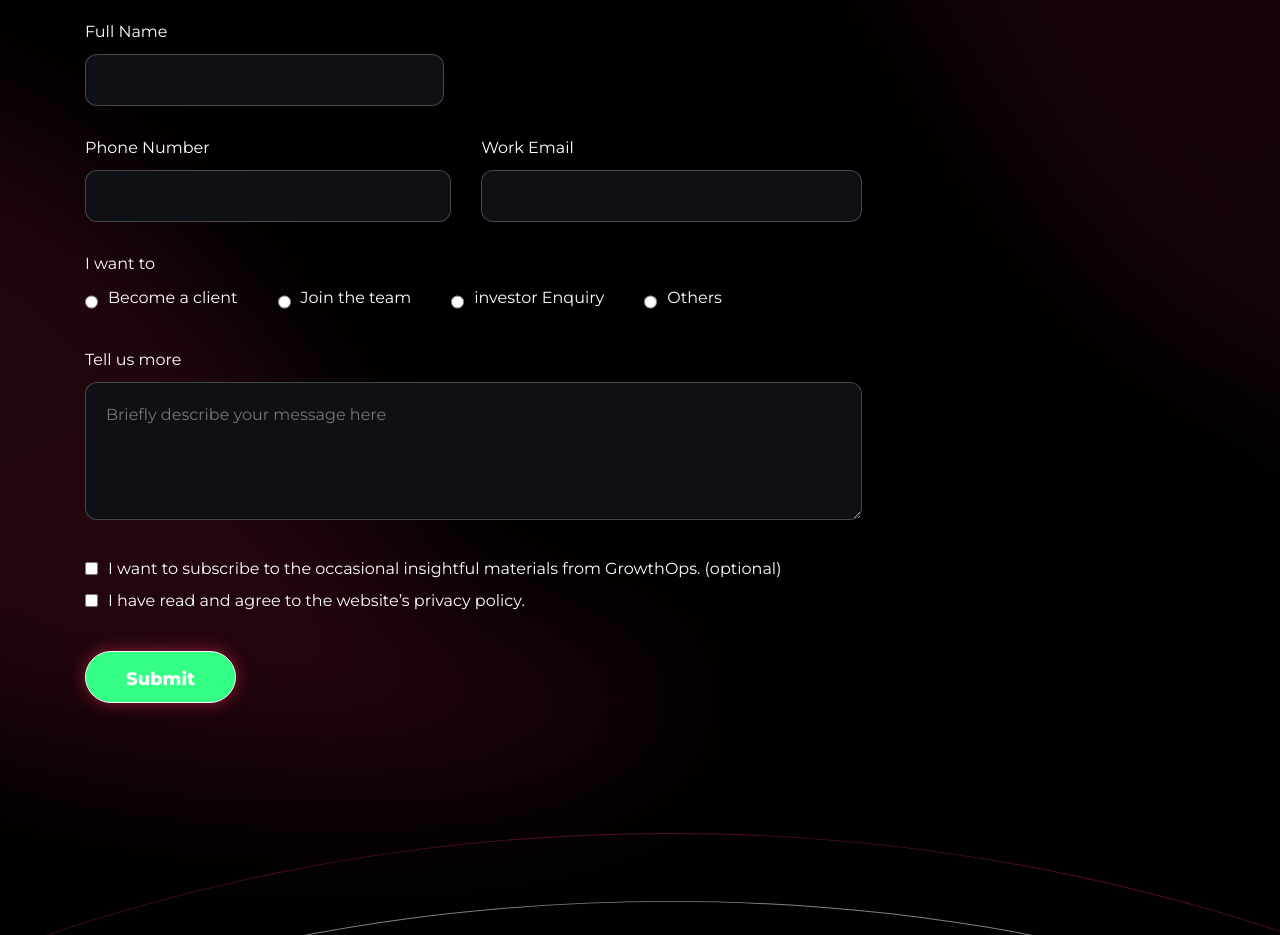
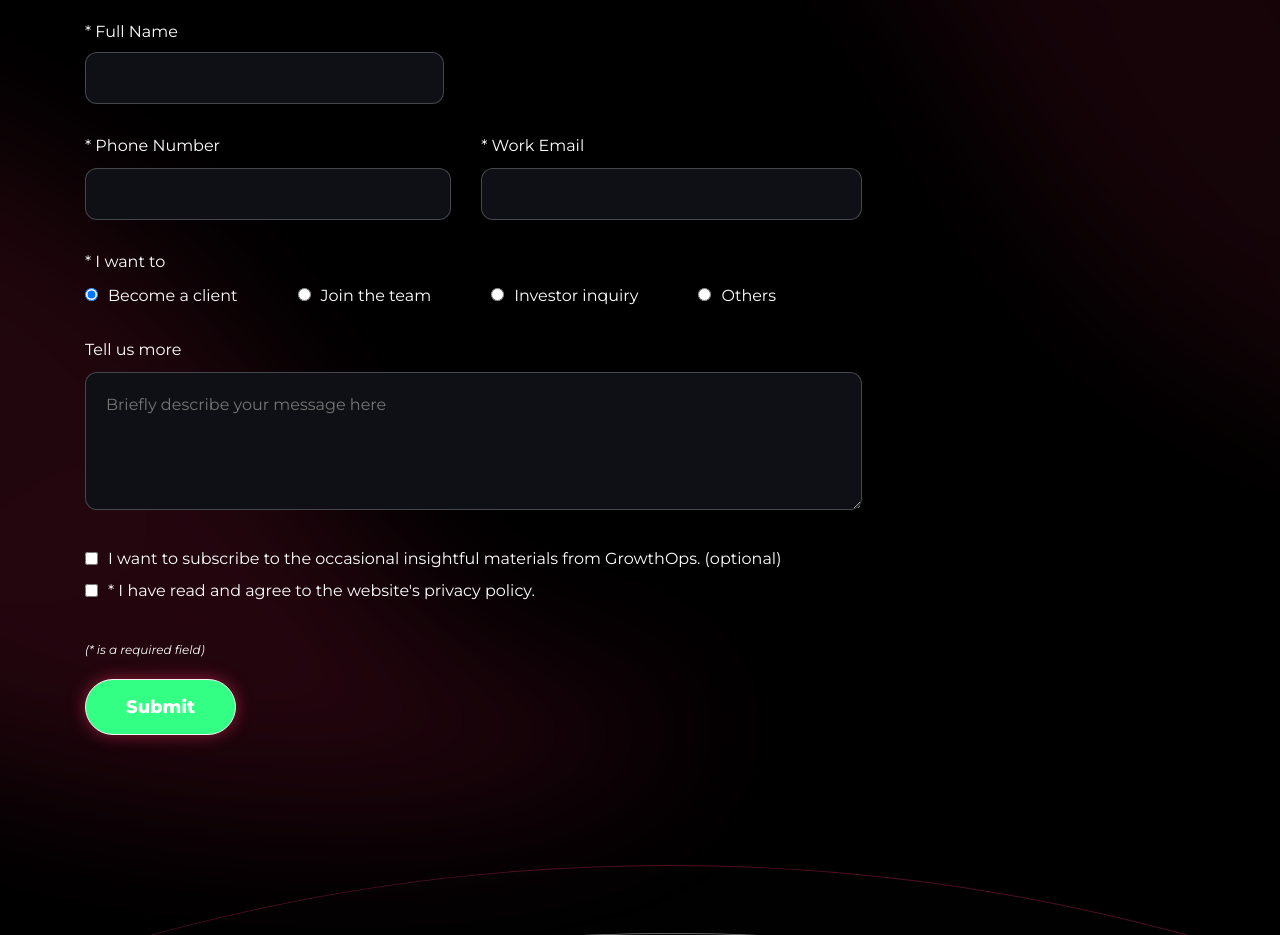
Before and after one commit to liakslmn/tech-assessment, a Vue app: page /contact in a window 1280 px wide. Shown: the part 400-1335 px from the top of the page. Built offline with nearby package versions, Linux system fonts and the light colour scheme.

Commit message:
Final commit

```diff
--- a/package.json
+++ b/package.json
@@ -15,6 +15,7 @@
     "@fortawesome/free-regular-svg-icons": "^6.4.0",
     "@fortawesome/free-solid-svg-icons": "^6.4.0",
     "@fortawesome/vue-fontawesome": "^3.0.3",
+    "axios": "^1.4.0",
     "bootstrap": "^4.6.2",
     "vue": "^3.2.47",
     "vue-router": "^4.2.2"
--- a/src/components/Form.vue
+++ b/src/components/Form.vue
@@ -5,47 +5,94 @@
       <h3>Let's create something awesome together</h3>
     </div>
     <div class="forms">
-      <form action="">
+      <form @submit.prevent="onSubmit">
         <div class="form-data name">
-          <p>Full Name</p>
-          <input type="text" />
+          <label for="name">* Full Name</label>
+          <input
+            type="text"
+            name="name"
+            id="name"
+            v-model="form.name"
+            required
+          />
         </div>
         <div class="form-data phone-and-email">
           <div class="phone">
-            <p>Phone Number</p>
-            <input type="tel" name="phone" id="phone" />
+            <p>* Phone Number</p>
+            <input
+              type="tel"
+              name="phone"
+              id="phone"
+              v-model="form.phone"
+              required
+            />
           </div>
           <div class="email">
-            <p>Work Email</p>
-            <input type="email" name="email" id="email" />
+            <p>* Work Email</p>
+            <input
+              type="email"
+              name="email"
+              id="email"
+              v-model="form.email"
+              required
+            />
           </div>
         </div>
         <div class="form-data">
-          <p>I want to</p>
+          <p>* I want to</p>
           <div class="radio-button-wrapper">
             <div class="radio-button">
-              <input type="radio" id="client" name="client" value="client" />
-              <label for="client">Become a client</label>
+              <label for="client">
+                <input
+                  type="radio"
+                  id="client"
+                  name="wantTo"
+                  value="client"
+                  v-model="form.wantTo"
+                  required
+                />Become a client
+              </label>
             </div>
             <div class="radio-button">
-              <input type="radio" id="team" name="fav_language" value="team" />
-              <label for="team">Join the team</label>
+              <label for="team">
+                <input
+                  type="radio"
+                  id="team"
+                  name="wantTo"
+                  value="team"
+                  v-model="form.wantTo"
+                />Join the team</label
+              >
             </div>
             <div class="radio-button">
-              <input type="radio" id="investor" name="in" value="investor" />
-              <label for="team">investor Enquiry</label>
+              <label for="team">
+                <input
+                  type="radio"
+                  id="investor"
+                  name="wantTo"
+                  value="investor"
+                  v-model="form.wantTo"
+                />Investor inquiry</label
+              >
             </div>
             <div class="radio-button">
-              <input type="radio" id="other" name="ie" value="other" />
-              <label for="team">Others</label>
+              <label for="team">
+                <input
+                  type="radio"
+                  id="other"
+                  name="wantTo"
+                  value="other"
+                  v-model="form.wantTo"
+                />Others</label
+              >
             </div>
           </div>
         </div>
         <div class="form-data">
           <p>Tell us more</p>
           <textarea
-            id="w3review"
-            name="w3review"
+            id="review"
+            name="review"
             rows="4"
             cols="50"
             placeholder="Briefly describe your message here"
@@ -53,21 +100,47 @@
         </div>
         <div class="form-data">
           <div class="checkbox-data">
-            <input type="checkbox" name="pnc" id="pnc" /><label for="pnc"
+            <input type="checkbox" name="sub" id="sub" /><label for="sub"
               >I want to subscribe to the occasional insightful materials from
               GrowthOps. (optional)</label
             >
           </div>
           <div class="checkbox-data">
-            <input type="checkbox" name="subscribe" id="sub" /><label
-              for="subscribe"
-              >I have read and agree to the website’s privacy policy.</label
+            <input
+              type="checkbox"
+              name="pnc"
+              id="pnc"
+              v-model="form.pnc"
+              required
+            /><label for="pnc"
+              >* I have read and agree to the website's privacy policy.</label
             >
           </div>
         </div>
+        <div class="reminder">
+          <p>(* is a required field)</p>
+        </div>
+        <div
+          v-if="msg"
+          class="alert alert-success alert-dismissible fade show my-4"
+          role="alert"
+        >
+          {{ msg }}
+          <button
+            type="button"
+            class="close"
+            data-dismiss="alert"
+            aria-label="Close"
+          >
+            <span aria-hidden="true">&times;</span>
+          </button>
+        </div>
         <div class="form-data">
-          <div class="submit">
-            <input type="submit" value="Submit" />
+          <div>
+            <button class="submit">
+              <span v-if="!isLoading">Submit</span>
+              <span v-else>Loading...</span>
+            </button>
           </div>
         </div>
       </form>
@@ -83,8 +156,41 @@
 </template>
 
 <script>
+import axios from "axios";
+
 export default {
   name: "Form",
+  data() {
+    return {
+      form: {
+        name: "",
+        phone: "",
+        email: "",
+        wantTo: "client",
+        review: "",
+        sub: false,
+        pnc: false,
+      },
+      msg: "",
+      isLoading: false,
+    };
+  },
+  methods: {
+    onSubmit: function (event) {
+      this.isLoading = true;
+      axios
+        .post(
+          "https://run.mocky.io/v3/59a75f97-b9da-4ba8-8e3e-22f4b343e95f",
+          this.form
+        )
+        .then((res) => {
+          this.msg = res.data.message;
+        })
+        .finally(() => {
+          this.isLoading = false;
+        });
+    },
+  },
 };
 </script>
 
@@ -179,6 +285,7 @@ export default {
 
 .forms .radio-button-wrapper .radio-button label {
   white-space: nowrap;
+  margin: 0 20px 0 0;
 }
 
 .forms .checkbox-data input[type="checkbox"] {
@@ -192,6 +299,7 @@ export default {
   border: 1px solid #f5f5f53d;
   background: linear-gradient(0deg, #0e1015, #0e1015),
     linear-gradient(0deg, rgba(245, 245, 245, 0.24), rgba(245, 245, 245, 0.24));
+  padding: 10px 20px;
 }
 
 .forms textarea {
@@ -210,7 +318,12 @@ export default {
   margin-right: 10px;
 }
 
-.forms input[type="submit"] {
+.forms .alert-success {
+  background-color: #07ddda;
+  font-weight: 600;
+}
+
+.forms .submit {
   width: fit-content;
   padding: 16px 40px;
   border-radius: 48px;
@@ -220,6 +333,12 @@ export default {
   font-size: 18px;
   font-weight: 800;
   line-height: 22px;
+}
+
+.reminder p {
+  font-style: italic;
+  margin-bottom: 20px;
+  font-size: 12px;
 }
 
 @media (max-width: 769px) {
--- a/src/components/MainBanner.vue
+++ b/src/components/MainBanner.vue
@@ -1,4 +1,13 @@
 <template>
+  <div v-show="elementVisible" class="badger">
+    <div class="words">
+      <div class="white-texts">
+        <h2>We're</h2>
+        <h2>GrowthOps</h2>
+      </div>
+      <h2 class="skewed">Asia</h2>
+    </div>
+  </div>
   <div class="main-banner">
     <div class="background-circle">
       <div class="first-circle"></div>
@@ -31,6 +40,15 @@ export default {
     Header,
     HeroText,
   },
+  data() {
+    return {
+      elementVisible: true,
+    };
+  },
+
+  created() {
+    setTimeout(() => (this.elementVisible = false), 4000);
+  },
 };
 </script>
 
@@ -41,6 +59,8 @@ export default {
   z-index: 99;
   overflow: hidden;
   height: 1100px;
+  animation: bannerAnimation 2s;
+  animation-delay: 2s;
 }
 
 .background-circle {
@@ -100,6 +120,66 @@ export default {
   position: absolute;
 }
 
+/* Badger animations starts */
+
+.badger {
+  display: flex;
+  background: #33fff3;
+  padding: 60px 30px;
+  height: 100vh;
+  justify-content: center;
+  position: absolute;
+  width: 100%;
+  z-index: 101;
+  top: 0;
+  animation: badgerAnimation 2s;
+  animation-delay: 2s;
+}
+
+.badger .words {
+  display: flex;
+  align-items: flex-end;
+  justify-content: center;
+  flex-wrap: wrap;
+}
+
+.badger h2 {
+  color: #f5f5f5;
+  font-size: 88px;
+  font-weight: 800;
+  margin: 0;
+}
+
+.badger .words .skewed {
+  background: #fff;
+  color: #33fff3;
+  margin-left: 20px;
+  padding: 10px 20px;
+  border-radius: 30px;
+  transform: rotate(-10deg);
+  text-align: left;
+}
+
+@keyframes badgerAnimation {
+  from {
+    transform: translateY(0);
+  }
+  to {
+    transform: translateY(-100%);
+  }
+}
+
+@keyframes bannerAnimation {
+  from {
+    transform: translateY(20%);
+  }
+  to {
+    transform: translateY(0);
+  }
+}
+
+/* Badger animation ends */
+
 .secondary-banner {
   display: none;
   background: #33fff3;
@@ -146,9 +226,11 @@ export default {
 }
 
 @media (max-width: 769px) {
-  .main-banner {
+  .main-banner,
+  .badger {
     display: none;
   }
+
   .secondary-banner {
     display: flex;
     flex-direction: column;
--- /dev/null
+++ b/src/components/NewClient.vue
@@ -0,0 +1,55 @@
+<template>
+  <div id="el-app" class="container">
+    <ul class="tabs-choose">
+      <li>One</li>
+      <li>Two</li>
+      <li>Three</li>
+      <li>Four</li>
+    </ul>
+    <div class="tabs-content">
+      <div class="content-one">One</div>
+      <div class="content-two">Two</div>
+      <div class="content-three">Three</div>
+      <div class="content-four">Four</div>
+    </div>
+  </div>
+</template>
+
+<script>
+export default {
+  data() {
+    return {
+      activeTabs: "1",
+    };
+  },
+};
+</script>
+
+<style scoped>
+.container {
+  margin: 20px auto;
+  width: 1200px;
+}
+
+.container .tabs-choose {
+  margin-bottom: 0;
+}
+
+.container .tabs-choose li {
+  display: inline-block;
+  padding: 10px 20px;
+  background-color: #eee;
+  cursor: pointer;
+  opacity: 0.3;
+}
+
+.container .tabs-choose li.active {
+  opacity: 1;
+}
+
+.container .tabs-content {
+  background-color: #eee;
+  margin: 0 auto;
+  padding: 20px;
+}
+</style>
--- a/src/main.js
+++ b/src/main.js
@@ -9,6 +9,7 @@ import { library } from "@fortawesome/fontawesome-svg-core";
 import { FontAwesomeIcon } from "@fortawesome/vue-fontawesome";
 import { fas } from "@fortawesome/free-solid-svg-icons";
 import { fab } from "@fortawesome/free-brands-svg-icons";
+import { far } from "@fortawesome/free-regular-svg-icons";
 
 import { createRouter, createWebHistory } from "vue-router";
 import Contact from "./views/Contact.vue";
@@ -27,7 +28,7 @@ const router = createRouter({
     },
   ],
 });
-library.add(fas, fab);
+library.add(fas, fab, far);
 
 createApp(App)
   .use(bootstrap)
```
Also changed, not shown: src/components/Clients.vue (+101 -12 lines), 1 other file (tests, documents, lock files or other folders).
